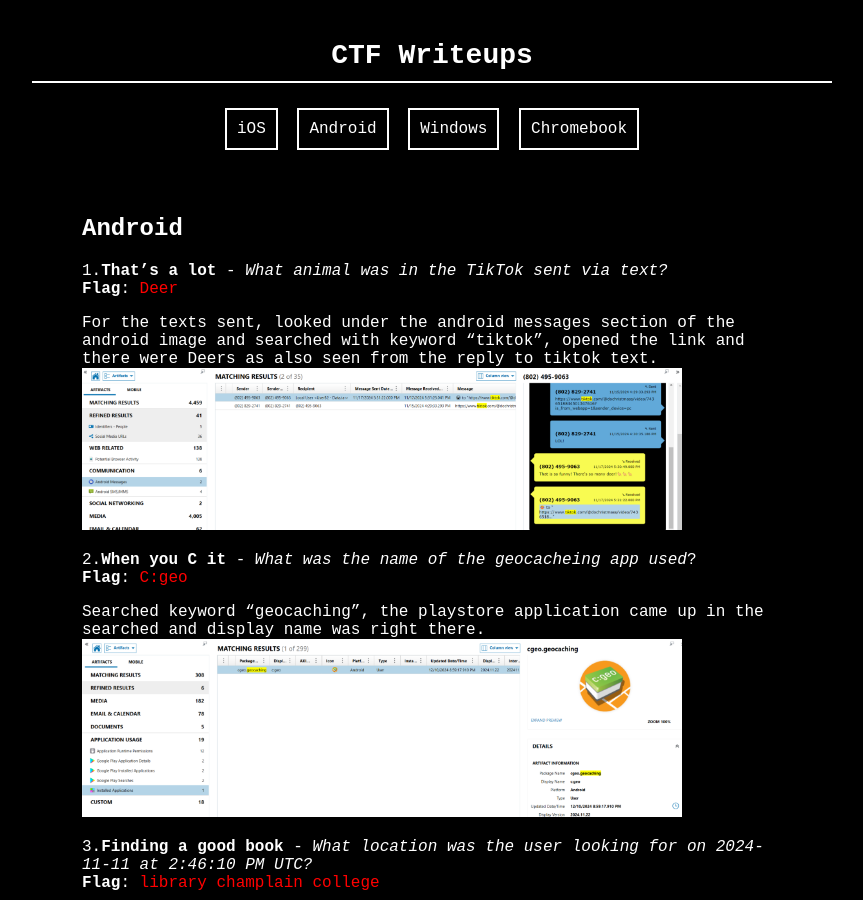
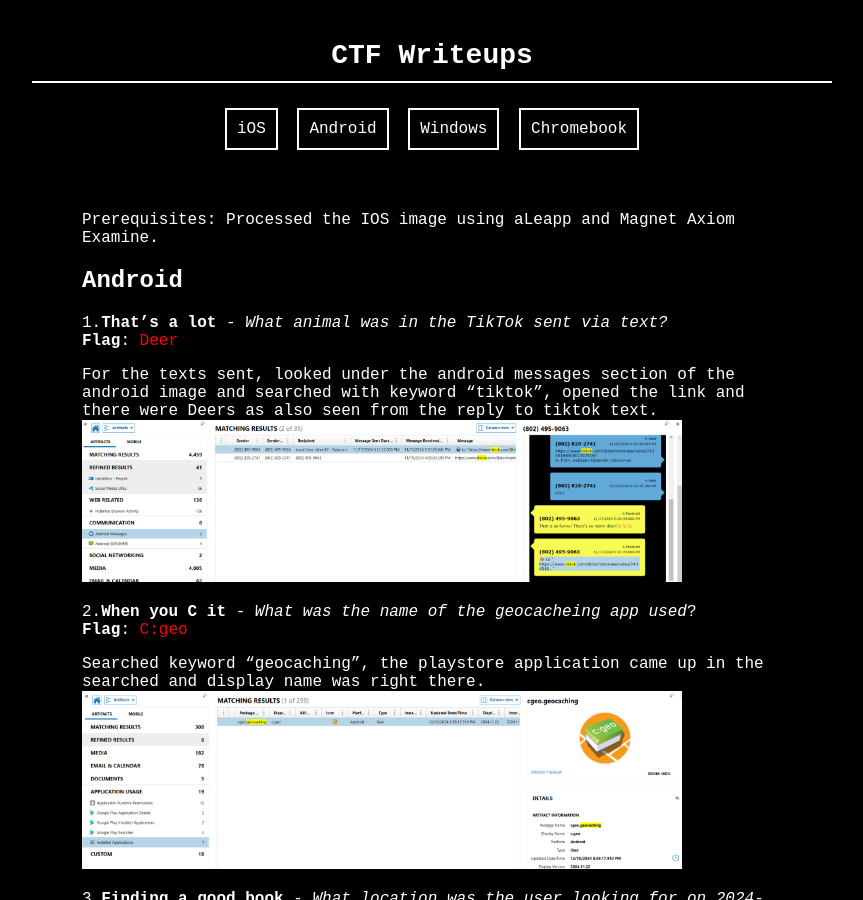
Before and after one commit to amulya-shanbhag/CTF-Writeup-2025, a Jekyll site: the page built from _mypages/android.md, in a window 1280 px wide and 900 px high. Shown: the whole window, without its empty margins (208-1071 px from the left). Built offline with Jekyll 4.4.1, drawn with Linux system fonts in a browser that asks for light colours.

Commit message:
Update android.md

```diff
--- a/_mypages/android.md
+++ b/_mypages/android.md
@@ -2,6 +2,8 @@
 title: "Android"
 layout: default
 ---
+
+Prerequisites: Processed the IOS image using aLeapp and Magnet Axiom Examine.
 
 <h2>Android</h2>
 
```
